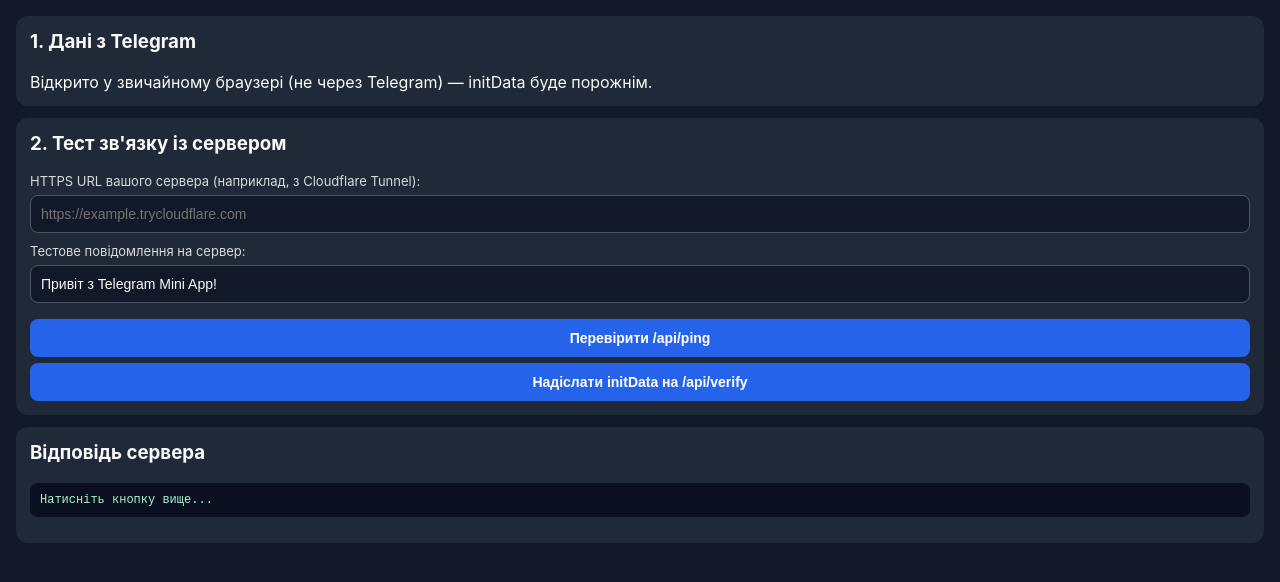
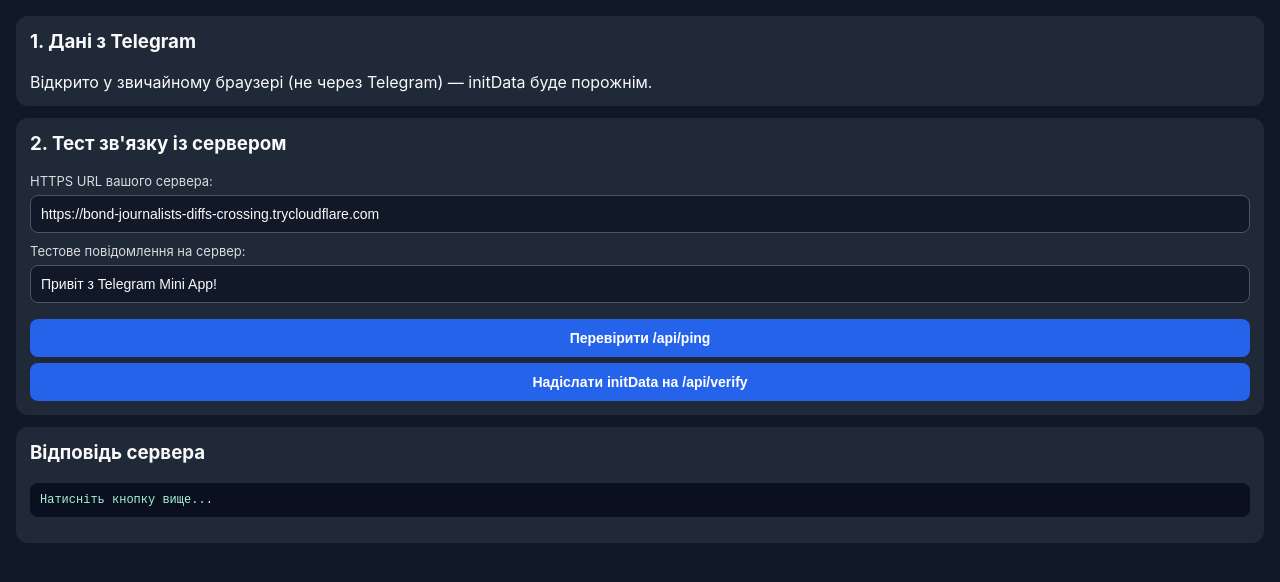
Before and after one commit to Hlushchyk-Stas/ES-61-webapp, a plain HTML site: page index.html in a window 1280 px wide. Drawn offline with Linux system fonts and the light colour scheme.

Commit message:
Modify server URL input in index.html
Updated server URL label and input field with a default value.

```diff
--- a/index.html
+++ b/index.html
@@ -68,8 +68,8 @@
 
   <div class="card">
     <h3 style="margin-top:0;">2. Тест зв'язку із сервером</h3>
-    <label for="serverUrl">HTTPS URL вашого сервера (наприклад, з Cloudflare Tunnel):</label>
-    <input id="serverUrl" type="url" placeholder="https://example.trycloudflare.com" />
+    <label for="serverUrl">HTTPS URL вашого сервера:</label>
+    <input id="serverUrl" type="url" value="https://bond-journalists-diffs-crossing.trycloudflare.com" placeholder="https://example.trycloudflare.com" />
 
     <label for="note">Тестове повідомлення на сервер:</label>
     <input id="note" type="text" value="Привіт з Telegram Mini App!" />
```
